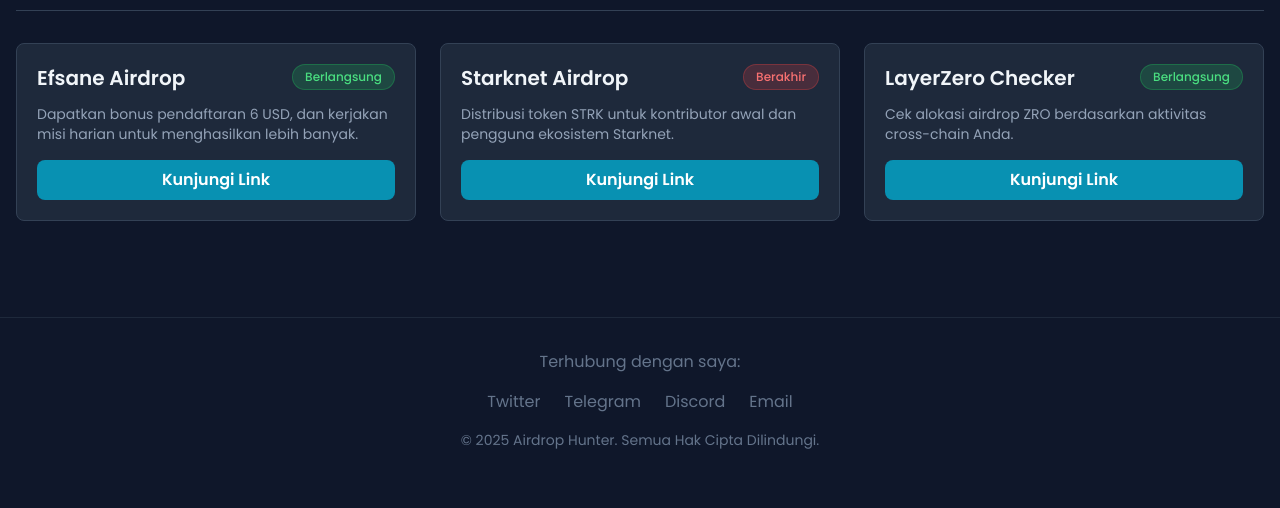
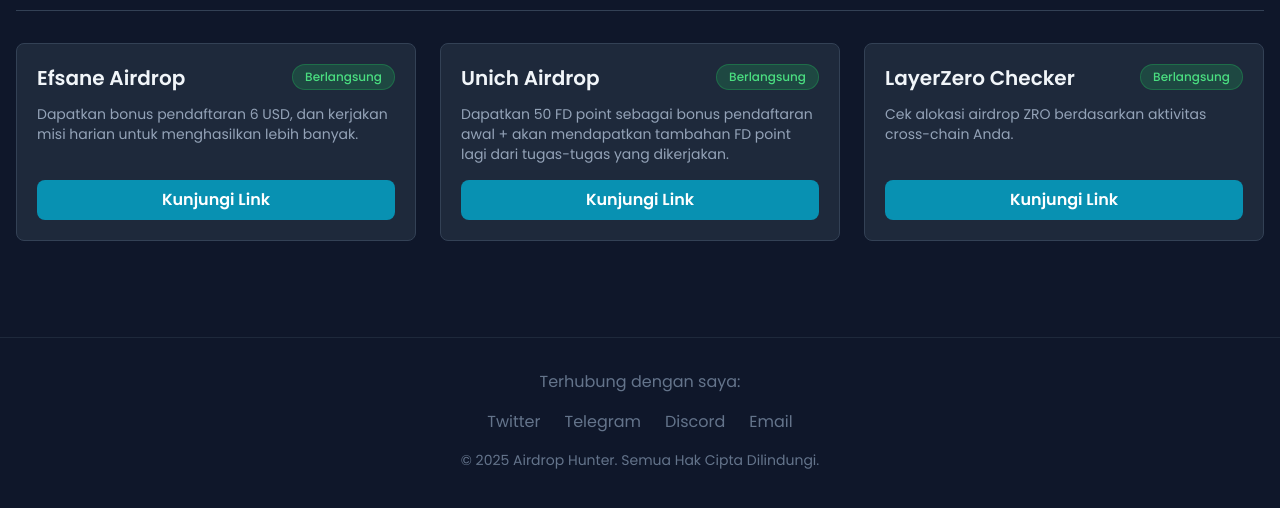
Before and after one commit to invictor-314/AirdropHunter, a plain HTML site: page index.html in a window 1280 px wide. Shown: the part 80-588 px from the top of the page. Drawn offline with nearby package versions, Linux system fonts and the light colour scheme.

Commit message:
Update index.html

```diff
--- a/index.html
+++ b/index.html
@@ -112,10 +112,10 @@
             },
             {
                 id: 2,
-                name: "Starknet Airdrop",
-                link: "https://starknet.io/airdrop",
-                description: "Distribusi token STRK untuk kontributor awal dan pengguna ekosistem Starknet.",
-                status: "Berakhir" // <-- Ubah di sini
+                name: "Unich Airdrop",
+                link: "https://unich.com/en/airdrop/sign-up?ref=eWJLyeBOn9",
+                description: "Dapatkan 50 FD point sebagai bonus pendaftaran awal + akan mendapatkan tambahan FD point lagi dari tugas-tugas yang dikerjakan.",
+                status: "Berlangsung" // <-- Ubah di sini
             },
             {
                 id: 3,
```
